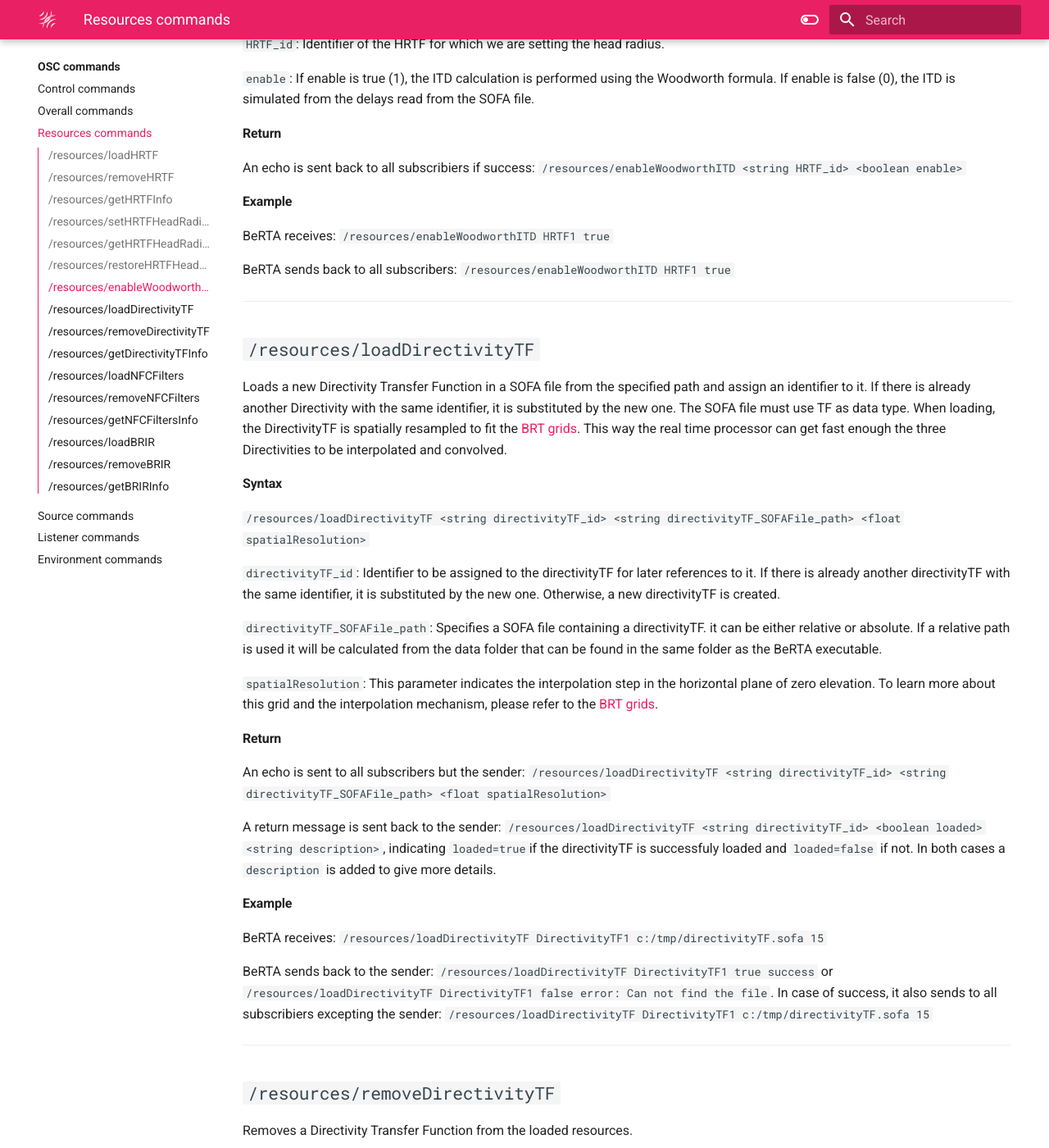
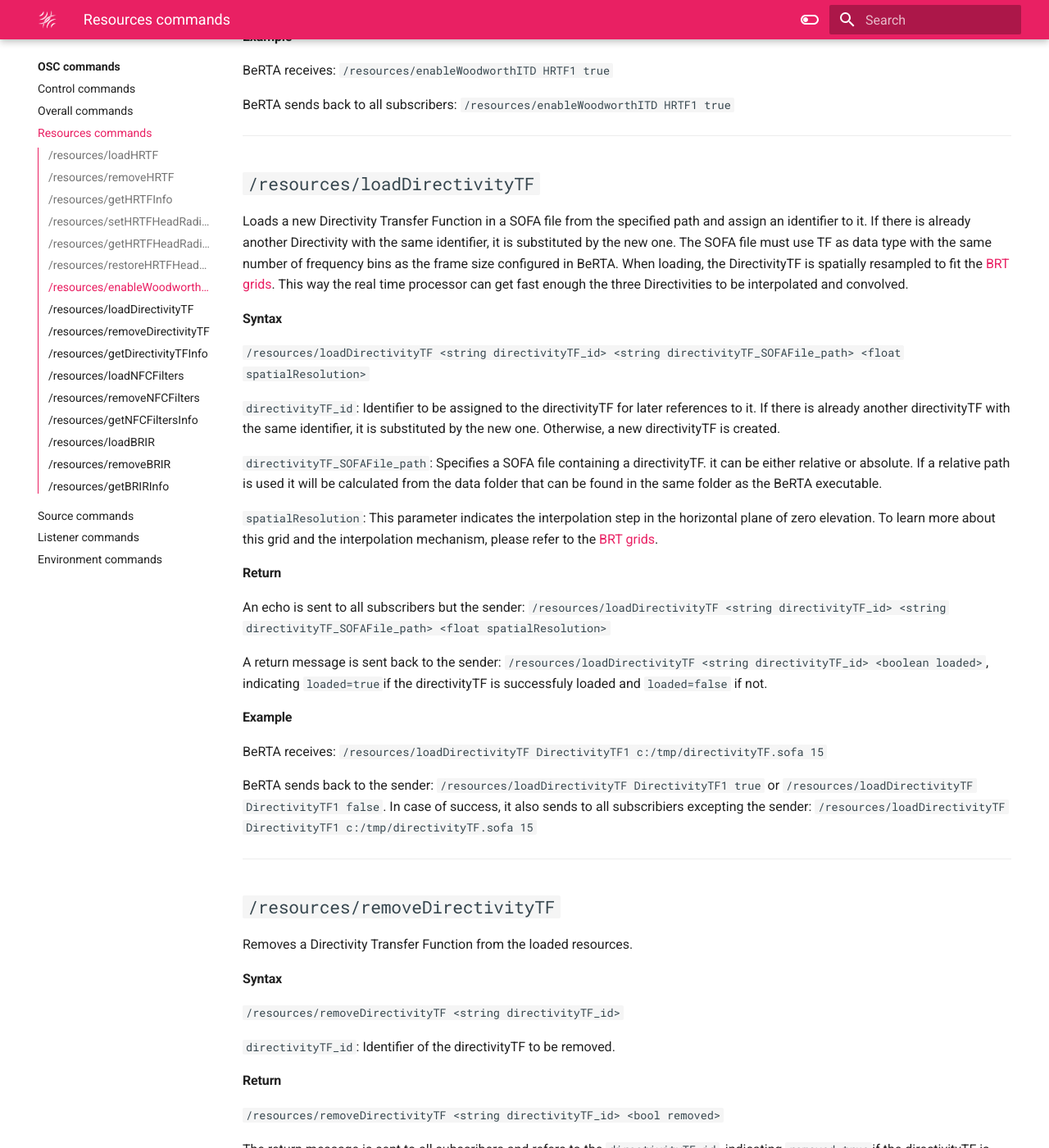
Before and after one commit to GrupoDiana/BRT-Documentation, an MkDocs documentation site: the page built from docs/osc/resources.md, in a window 1280 px wide and 1400 px high, scrolled down 4310 px. Shown: the whole window at 82% size. Built offline with MkDocs 1.6.1 and Material for MkDocs 9.7.7, drawn with Linux system fonts in a browser that asks for light colours; some of the changed text lies outside the part shown.

Commit message:
fix: updates some command returns which are not implemented

```diff
--- a/docs/osc/resources.md
+++ b/docs/osc/resources.md
@@ -24,7 +24,9 @@
 
 BeRTA receives: `/resources/loadHRTF HRTF1 c:/tmp/hrtf.sofa 5`
 
-BeRTA sends back to the sender: `/resources/loadHRTF HRTF1 true success` or `/resources/loadHRTF HRTF1 false error: Can not find the file`. In case of success, it also sends to all subscribiers excepting the sender: `/resources/loadHRTF HRTF1 c:/tmp/hrtf.sofa 5`
+BeRTA sends back to the sender: `/resources/loadHRTF HRTF1 true success` or `/resources/loadHRTF HRTF1 false error: Can not find the file`.
+
+In case of success, it also sends to all subscribiers excepting the sender: `/resources/loadHRTF HRTF1 c:/tmp/hrtf.sofa 5`
 
 <!----------------------------------------------------------------------------------->
 ---
@@ -95,7 +97,8 @@
 
 #### Return
 
-A message is sent back to the sender `/resources/setHRTFHeadRadius <string HRTF_id> <boolean changed> <string description>`, indicating if the change has been successsfuly applied and the reason in case of fail.
+<!--A message is sent back to the sender `/resources/setHRTFHeadRadius <string HRTF_id> <boolean changed> <string description>`, indicating if the change has been successsfuly applied and the reason in case of fail.
+-->
 
 An echo is sent back to all subscribiers if success: `/resources/setHRTFHeadRadius <string HRTF_id> <float headRadius>`
 
@@ -103,7 +106,8 @@
 
 BeRTA receives: `/resources/setHRTFHeadRadius HRTF1 0.09`
 
-BeRTA sends back to the sender: `/resources/setHRTFHeadRadius HRTF1 true success`
+<!--BeRTA sends back to the sender: `/resources/setHRTFHeadRadius HRTF1 true success`
+-->
 
 BeRTA sends back to all subscribers but the sender: `/resources/setHRTFHeadRadius HRTF1 0.09`
 
@@ -147,14 +151,16 @@
 
 #### Return
 
-A message is sent back to the sender `/resources/restoreHRTFHeadRadius <string HRTF_id> <boolean changed> <string description>`, indicating if the change has been successsfuly applied and the reason in case of fail.
+<!--A message is sent back to the sender `/resources/restoreHRTFHeadRadius <string HRTF_id> <boolean changed> <string description>`, indicating if the change has been successsfuly applied and the reason in case of fail.
+-->
 
 An echo is sent back to all subscribiers if success: `/resources/restoreHRTFHeadRadius <string HRTF_id>`
 #### Example
 
 BeRTA receives: `/resources/restoreHRTFHeadRadius HRTF1`
 
-BeRTA sends back to the sender: `/resources/restoreHRTFHeadRadius HRTF1 true success`
+<!--BeRTA sends back to the sender: `/resources/restoreHRTFHeadRadius HRTF1 true success`
+-->
 
 BeRTA sends back to all subscribers but the sender: `/resources/restoreHRTFHeadRadius HRTF1`
 
@@ -189,7 +195,7 @@
 
 ## `/resources/loadDirectivityTF`
 
-Loads a new Directivity Transfer Function in a SOFA file from the specified path and assign an identifier to it. If there is already another Directivity with the same identifier, it is substituted by the new one. The SOFA file must use TF as data type. When loading, the DirectivityTF is spatially resampled to fit the [BRT grids](). This way the real time processor can get fast enough the three Directivities to be interpolated and convolved.
+Loads a new Directivity Transfer Function in a SOFA file from the specified path and assign an identifier to it. If there is already another Directivity with the same identifier, it is substituted by the new one. The SOFA file must use TF as data type with the same number of frequency bins as the frame size configured in BeRTA. When loading, the DirectivityTF is spatially resampled to fit the [BRT grids](). This way the real time processor can get fast enough the three Directivities to be interpolated and convolved.
 
 #### Syntax
 
@@ -205,13 +211,13 @@
 
 An echo is sent to all subscribers but the sender: `/resources/loadDirectivityTF <string directivityTF_id> <string directivityTF_SOFAFile_path> <float spatialResolution>`
 
-A return message is sent back to the sender:  `/resources/loadDirectivityTF <string directivityTF_id> <boolean loaded> <string description>`, indicating `loaded=true`if the directivityTF is successfuly loaded and `loaded=false` if not. In both cases a `description` is added to give more details.
+A return message is sent back to the sender:  `/resources/loadDirectivityTF <string directivityTF_id> <boolean loaded>`, indicating `loaded=true`if the directivityTF is successfuly loaded and `loaded=false` if not. <!--In both cases a `description` is added to give more details. -->
 
 #### Example
 
 BeRTA receives: `/resources/loadDirectivityTF DirectivityTF1 c:/tmp/directivityTF.sofa 15`
 
-BeRTA sends back to the sender: `/resources/loadDirectivityTF DirectivityTF1 true success` or `/resources/loadDirectivityTF DirectivityTF1 false error: Can not find the file`. In case of success, it also sends to all subscribiers excepting the sender: `/resources/loadDirectivityTF DirectivityTF1 c:/tmp/directivityTF.sofa 15`
+BeRTA sends back to the sender: `/resources/loadDirectivityTF DirectivityTF1 true` or `/resources/loadDirectivityTF DirectivityTF1 false`. In case of success, it also sends to all subscribiers excepting the sender: `/resources/loadDirectivityTF DirectivityTF1 c:/tmp/directivityTF.sofa 15`
 
 <!----------------------------------------------------------------------------------->
 ---
@@ -229,15 +235,15 @@
 
 #### Return
 
-`/resources/removeDirectivityTF <string directivityTF_id> <bool removed> <string description>`
+`/resources/removeDirectivityTF <string directivityTF_id> <bool removed>`
 
-The return message is sent to all subscribers and refers to the `directivityTF_id`, indicating `removed=true`if the directivityTF is successfuly removed and `removed=false` if not. In both cases a `description` is added to give more details.
+The return message is sent to all subscribers and refers to the `directivityTF_id`, indicating `removed=true`if the directivityTF is successfuly removed <!--and `removed=false` if not.-->
 
 #### Example
 
 BeRTA receives: `/resources/removeDirectivityTF directivityTF1`
 
-BeRTA sends back to all subscribers: `/resources/removeDirectivityTF directivityTF1 true` or just to the sender: `/resources/removeDirectivityTF directivityTF1 false error: directivityTF not found in the list`
+BeRTA sends back to all subscribers: `/resources/removeDirectivityTF directivityTF1 true` <!--or just to the sender: `/resources/removeDirectivityTF directivityTF1 false`-->
 
 <!----------------------------------------------------------------------------------->
 ---
@@ -284,13 +290,13 @@
 
 An echo is sent to all subscribers excepting the sender: `/resources/loadNFCFilters <string NFCFilters_id> <string NFCFilters_SOFAFile_path>`
 
-A return message is sent back to the sender:  `/resources/loadNFCFilters <string NFCFilters_id> <boolean loaded> <string description>`, indicating `loaded=true`if the NFC Filters are successfuly loaded and `loaded=false` if not. In both cases a `description` is added to give more details.
+A return message is sent back to the sender:  `/resources/loadNFCFilters <string NFCFilters_id> <boolean loaded>`, indicating `loaded=true`if the NFC Filters are successfuly loaded and `loaded=false` if not. <!--In both cases a `description` is added to give more details. -->
 
 #### Example
 
 BeRTA receives: `/resources/loadNFCFilters NFCF1 c:/tmp/NFCFilters.sofa`
 
-BeRTA sends back to the sender: `/resources/loadNFCFilters NFCF1 true success` or `/resources/loadNFCFilters NFCF1 false error: Can not find the file`. In case of success, it also sends to all subscribiers excepting the sender: `/resources/loadNFCFilters NFCF1 c:/tmp/NFCFilters.sofa`
+BeRTA sends back to the sender: `/resources/loadNFCFilters NFCF1 true` or `/resources/loadNFCFilters NFCF1 false`. In case of success, it also sends to all subscribiers excepting the sender: `/resources/loadNFCFilters NFCF1 c:/tmp/NFCFilters.sofa`
 
 <!----------------------------------------------------------------------------------->
 ---
@@ -310,13 +316,13 @@
 
 `/resources/removeNFCFilters <string NFCFilters_id> <bool removed> <string description>`
 
-The return message is sent to all subscribers and refers to the `NFCFilters_id`, indicating `removed=true`if the NFC Filters are successfuly removed and `removed=false` if not. In both cases a `description` is added to give more details.
+The return message is sent to all subscribers and refers to the `NFCFilters_id`, indicating `removed=true`if the NFC Filters are successfuly removed and `removed=false` if not. <!--In both cases a `description` is added to give more details. -->
 
 #### Example
 
 BeRTA receives: `/resources/removeNFCFilters NFCF1`
 
-BeRTA sends back to all subscribers: `/resources/removeNFCFilters NFCF1 true` or just to the sender: `/resources/removeNFCFilters NFCF1 false error: NFC Filters not found in the list`
+BeRTA sends back to all subscribers: `/resources/removeNFCFilters NFCF1 true` or just to the sender: `/resources/removeNFCFilters NFCF1 false`
 
 <!----------------------------------------------------------------------------------->
 ---
@@ -367,13 +373,13 @@
 
 An echo is sent to all subscribers excepting the sender: `/resources/loadBRIR <string BRIR_id> <string BRIR_SOFAFile_path> <float spatialResolution> <float fadeInWindowThreshold> <float fadeInWindowRiseTime> <float fadeOutWindowThreshold> <float fadeOutWindowFallTime>`
 
-A return message is sent back to the sender:  `/resources/loadBRIR <string BRIR_id> <boolean loaded> <string description>`, indicating `loaded=true`if the BRIR is successfuly loaded and `loaded=false` if not. In both cases a `description` is added to give more details.
+A return message is sent back to the sender:  `/resources/loadBRIR <string BRIR_id> <boolean loaded>`, indicating `loaded=true`if the BRIR is successfuly loaded and `loaded=false` if not. <!--In both cases a `description` is added to give more details. -->
 
 #### Example
 
 BeRTA receives: `/resources/loadBRIR BRIR1 c:/tmp/BRIR.sofa 15 0.005 0.001 0.5 0.01`
 
-BeRTA sends back to the sender: `/resources/loadBRIR BRIR1 true success` or `/resources/loadBRIR BRIR1 false error: Can not find the file`. In case of success, it also sends to all subscribiers excepting the sender: `/resources/loadBRIR BRIR1 c:/tmp/BRIR.sofa 15 0.005 0.001 0.5 0.01`
+BeRTA sends back to the sender: `/resources/loadBRIR BRIR1 true` or `/resources/loadBRIR BRIR1 false`. In case of success, it also sends to all subscribiers excepting the sender: `/resources/loadBRIR BRIR1 c:/tmp/BRIR.sofa 15 0.005 0.001 0.5 0.01`
 
 <!----------------------------------------------------------------------------------->
 ---
@@ -393,13 +399,13 @@
 
 `/resources/removeBRIR <string BRIR_id> <bool removed> <string description>`
 
-The return message is sent to all subscribers and refers to the `BRIR_id`, indicating `removed=true`if the BRIR successfuly removed and `removed=false` if not. In both cases a `description` is added to give more details.
+The return message is sent to all subscribers and refers to the `BRIR_id`, indicating `removed=true`if the BRIR successfuly removed and `removed=false` if not. <!--In both cases a `description` is added to give more details. -->
 
 #### Example
 
 BeRTA receives: `/resources/removeBRIR BRIR1`
 
-BeRTA sends back to all subscribers: `/resources/removeBRIR BRIR1 true` or just to the sender: `/resources/removeBRIR BRIR1 false error: BRIR not found in the list`
+BeRTA sends back to all subscribers: `/resources/removeBRIR BRIR1 true` or just to the sender: `/resources/removeBRIR BRIR1 false`
 
 <!----------------------------------------------------------------------------------->
 ---
```
